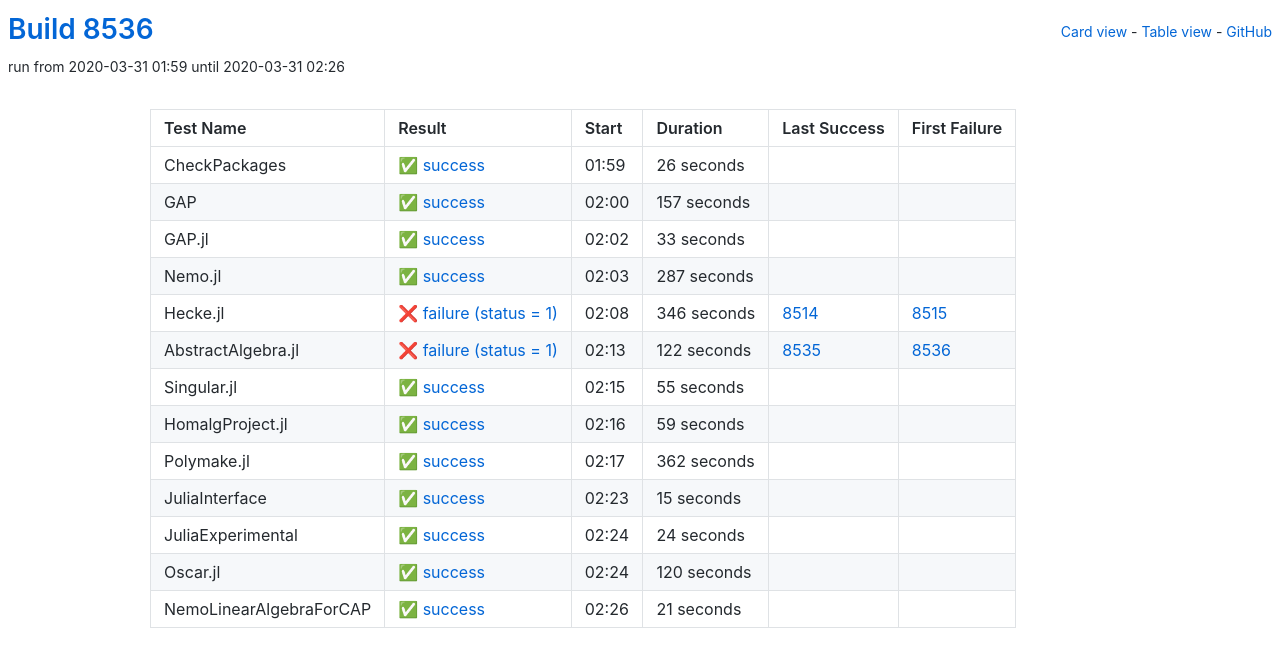
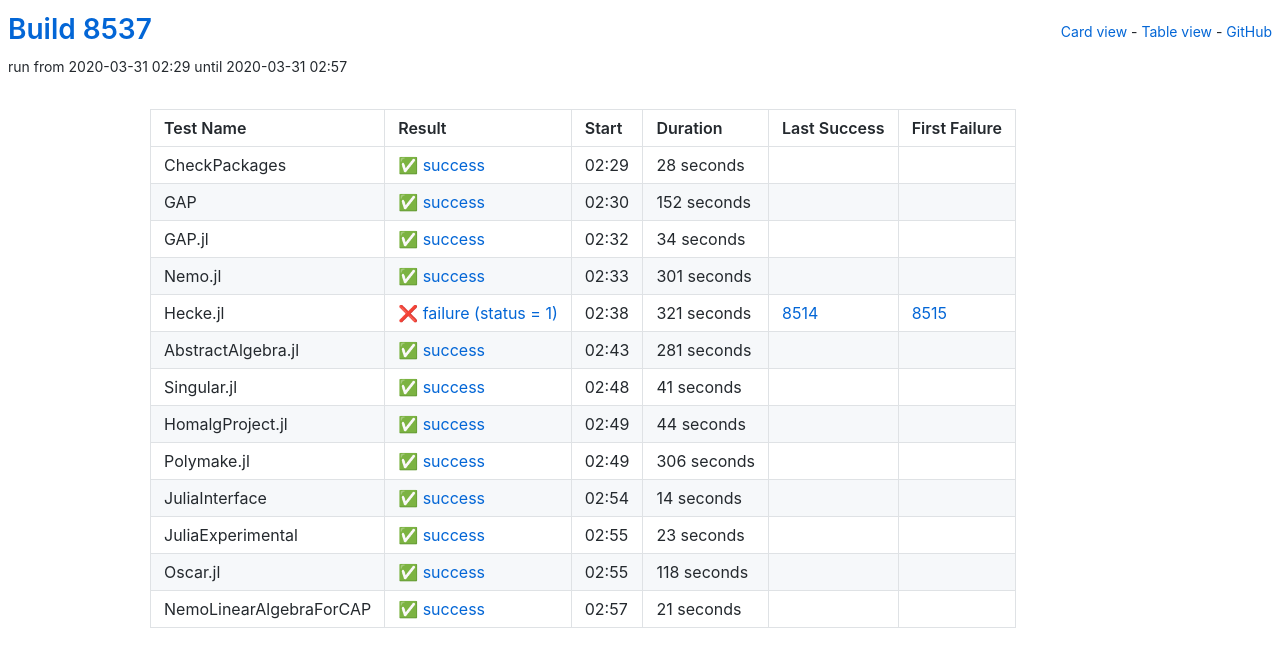
Before and after one commit to oscar-system/oscar-ci-status, a Jekyll site: the page built from table.html, in a window 1280 px wide. Shown: the top 667 px of the page. Built offline with Jekyll 4.4.1, drawn with Linux system fonts in a browser that asks for light colours.

Commit message:
Build 8537

```diff
--- a/_data/ci.yml
+++ b/_data/ci.yml
@@ -1,137 +1,137 @@
-build: 8536
-build_url: https://oscarci.mathematik.uni-kl.de/job/oscar/8536/
+build: 8537
+build_url: https://oscarci.mathematik.uni-kl.de/job/oscar/8537/
 job: oscar
 tests:
-- duration: 26
+- duration: 28
   exitcode: 0
   first_failure: false
   first_failure_url: null
   last_success: false
   last_success_url: null
-  log: https://oscarci.mathematik.uni-kl.de/job/oscar/8536/artifact/logs/build-8536/CheckPackages.log
+  log: https://oscarci.mathematik.uni-kl.de/job/oscar/8537/artifact/logs/build-8537/CheckPackages.log
   name: CheckPackages
-  start: 2020-03-31 01:59
+  start: 2020-03-31 02:29
   status: success
   success: true
-- duration: 157
+- duration: 152
   exitcode: 0
   first_failure: false
   first_failure_url: null
   last_success: false
   last_success_url: null
-  log: https://oscarci.mathematik.uni-kl.de/job/oscar/8536/artifact/logs/build-8536/GAP.log
+  log: https://oscarci.mathematik.uni-kl.de/job/oscar/8537/artifact/logs/build-8537/GAP.log
   name: GAP
-  start: 2020-03-31 02:00
+  start: 2020-03-31 02:30
   status: success
   success: true
-- duration: 33
+- duration: 34
   exitcode: 0
   first_failure: false
   first_failure_url: null
   last_success: false
   last_success_url: null
-  log: https://oscarci.mathematik.uni-kl.de/job/oscar/8536/artifact/logs/build-8536/GAP.jl.log
+  log: https://oscarci.mathematik.uni-kl.de/job/oscar/8537/artifact/logs/build-8537/GAP.jl.log
   name: GAP.jl
-  start: 2020-03-31 02:02
+  start: 2020-03-31 02:32
   status: success
   success: true
-- duration: 287
+- duration: 301
   exitcode: 0
   first_failure: false
   first_failure_url: null
   last_success: false
   last_success_url: null
-  log: https://oscarci.mathematik.uni-kl.de/job/oscar/8536/artifact/logs/build-8536/Nemo.jl.log
+  log: https://oscarci.mathematik.uni-kl.de/job/oscar/8537/artifact/logs/build-8537/Nemo.jl.log
   name: Nemo.jl
-  start: 2020-03-31 02:03
+  start: 2020-03-31 02:33
   status: success
   success: true
-- duration: 346
+- duration: 321
   exitcode: 1
   first_failure: 8515
   first_failure_url: https://oscarci.mathematik.uni-kl.de/job/oscar/8515/
   last_success: 8514
   last_success_url: https://oscarci.mathematik.uni-kl.de/job/oscar/8514/
-  log: https://oscarci.mathematik.uni-kl.de/job/oscar/8536/artifact/logs/build-8536/Hecke.jl.log
+  log: https://oscarci.mathematik.uni-kl.de/job/oscar/8537/artifact/logs/build-8537/Hecke.jl.log
   name: Hecke.jl
-  start: 2020-03-31 02:08
+  start: 2020-03-31 02:38
   status: failure
   success: false
-- duration: 122
-  exitcode: 1
-  first_failure: 8536
-  first_failure_url: https://oscarci.mathematik.uni-kl.de/job/oscar/8536/
-  last_success: 8535
-  last_success_url: https://oscarci.mathematik.uni-kl.de/job/oscar/8535/
-  log: https://oscarci.mathematik.uni-kl.de/job/oscar/8536/artifact/logs/build-8536/AbstractAlgebra.jl.log
-  name: AbstractAlgebra.jl
-  start: 2020-03-31 02:13
-  status: failure
-  success: false
-- duration: 55
+- duration: 281
   exitcode: 0
   first_failure: false
   first_failure_url: null
   last_success: false
   last_success_url: null
-  log: https://oscarci.mathematik.uni-kl.de/job/oscar/8536/artifact/logs/build-8536/Singular.jl.log
-  name: Singular.jl
-  start: 2020-03-31 02:15
+  log: https://oscarci.mathematik.uni-kl.de/job/oscar/8537/artifact/logs/build-8537/AbstractAlgebra.jl.log
+  name: AbstractAlgebra.jl
+  start: 2020-03-31 02:43
   status: success
   success: true
-- duration: 59
+- duration: 41
   exitcode: 0
   first_failure: false
   first_failure_url: null
   last_success: false
   last_success_url: null
-  log: https://oscarci.mathematik.uni-kl.de/job/oscar/8536/artifact/logs/build-8536/HomalgProject.jl.log
-  name: HomalgProject.jl
-  start: 2020-03-31 02:16
+  log: https://oscarci.mathematik.uni-kl.de/job/oscar/8537/artifact/logs/build-8537/Singular.jl.log
+  name: Singular.jl
+  start: 2020-03-31 02:48
   status: success
   success: true
-- duration: 362
+- duration: 44
   exitcode: 0
   first_failure: false
   first_failure_url: null
   last_success: false
   last_success_url: null
-  log: https://oscarci.mathematik.uni-kl.de/job/oscar/8536/artifact/logs/build-8536/Polymake.jl.log
-  name: Polymake.jl
-  start: 2020-03-31 02:17
+  log: https://oscarci.mathematik.uni-kl.de/job/oscar/8537/artifact/logs/build-8537/HomalgProject.jl.log
+  name: HomalgProject.jl
+  start: 2020-03-31 02:49
   status: success
   success: true
-- duration: 15
+- duration: 306
   exitcode: 0
   first_failure: false
   first_failure_url: null
   last_success: false
   last_success_url: null
-  log: https://oscarci.mathematik.uni-kl.de/job/oscar/8536/artifact/logs/build-8536/JuliaInterface.log
-  name: JuliaInterface
-  start: 2020-03-31 02:23
+  log: https://oscarci.mathematik.uni-kl.de/job/oscar/8537/artifact/logs/build-8537/Polymake.jl.log
+  name: Polymake.jl
+  start: 2020-03-31 02:49
   status: success
   success: true
-- duration: 24
+- duration: 14
   exitcode: 0
   first_failure: false
   first_failure_url: null
   last_success: false
   last_success_url: null
-  log: https://oscarci.mathematik.uni-kl.de/job/oscar/8536/artifact/logs/build-8536/JuliaExperimental.log
-  name: JuliaExperimental
-  start: 2020-03-31 02:24
+  log: https://oscarci.mathematik.uni-kl.de/job/oscar/8537/artifact/logs/build-8537/JuliaInterface.log
+  name: JuliaInterface
+  start: 2020-03-31 02:54
   status: success
   success: true
-- duration: 120
+- duration: 23
   exitcode: 0
   first_failure: false
   first_failure_url: null
   last_success: false
   last_success_url: null
-  log: https://oscarci.mathematik.uni-kl.de/job/oscar/8536/artifact/logs/build-8536/Oscar.jl.log
+  log: https://oscarci.mathematik.uni-kl.de/job/oscar/8537/artifact/logs/build-8537/JuliaExperimental.log
+  name: JuliaExperimental
+  start: 2020-03-31 02:55
+  status: success
+  success: true
+- duration: 118
+  exitcode: 0
+  first_failure: false
+  first_failure_url: null
+  last_success: false
+  last_success_url: null
+  log: https://oscarci.mathematik.uni-kl.de/job/oscar/8537/artifact/logs/build-8537/Oscar.jl.log
   name: Oscar.jl
-  start: 2020-03-31 02:24
+  start: 2020-03-31 02:55
   status: success
   success: true
 - duration: 21
@@ -140,8 +140,8 @@ tests:
   first_failure_url: null
   last_success: false
   last_success_url: null
-  log: https://oscarci.mathematik.uni-kl.de/job/oscar/8536/artifact/logs/build-8536/NemoLinearAlgebraForCAP.log
+  log: https://oscarci.mathematik.uni-kl.de/job/oscar/8537/artifact/logs/build-8537/NemoLinearAlgebraForCAP.log
   name: NemoLinearAlgebraForCAP
-  start: 2020-03-31 02:26
+  start: 2020-03-31 02:57
   status: success
   success: true
```
Also changed, not shown: README.md.
